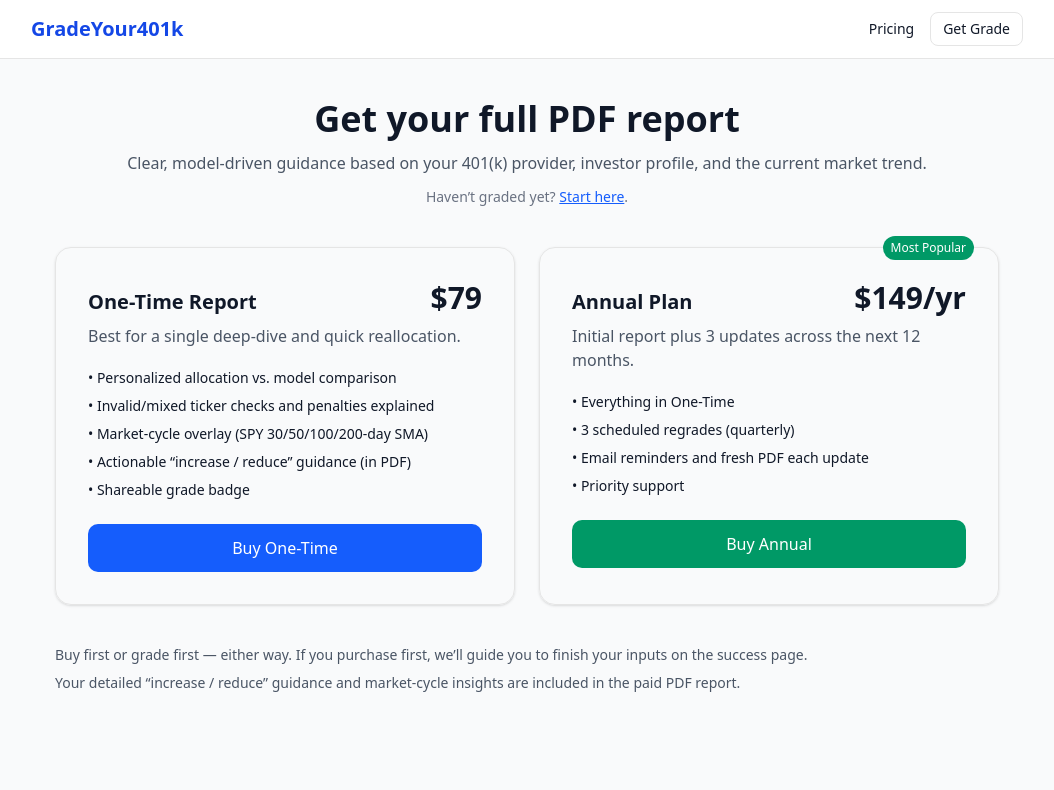
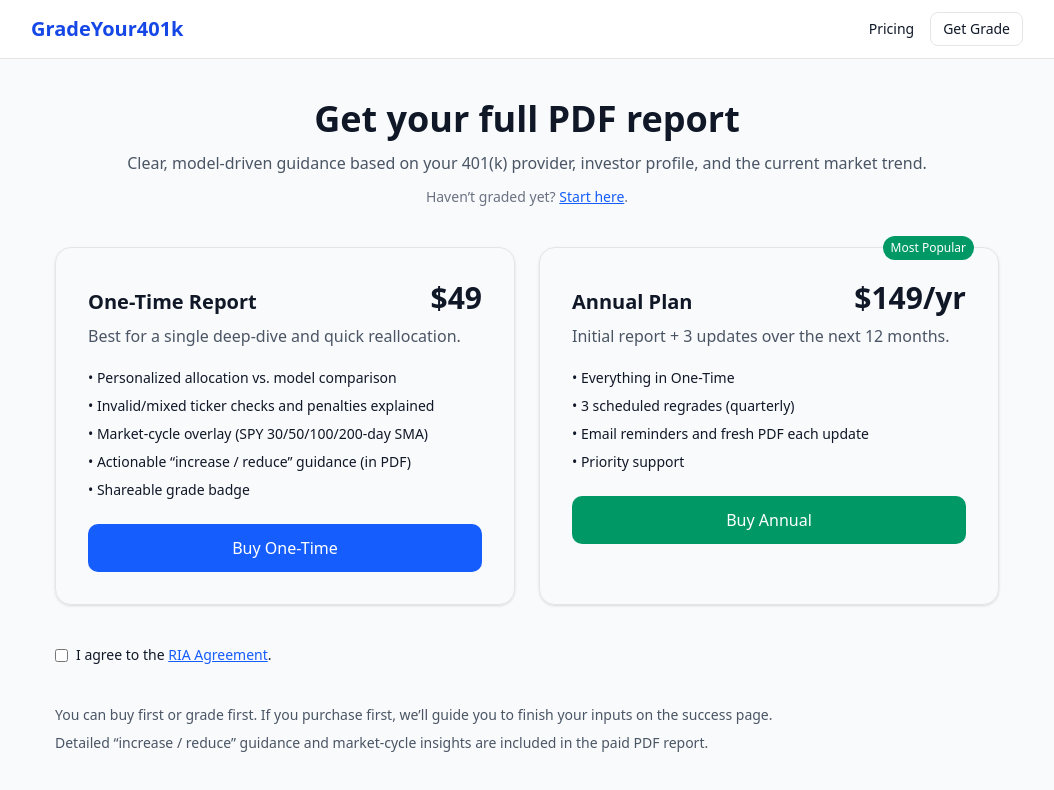
Before and after one commit to rremling/gradeyour401k, a Next.js app: page /pricing in a window 1280 px wide. Shown: the top 790 px of the page, without its empty margins (113-1167 px from the left). Built offline with nearby package versions, Linux system fonts and the light colour scheme.

Commit message:
Update page.tsx

```diff
--- a/src/app/pricing/page.tsx
+++ b/src/app/pricing/page.tsx
@@ -17,13 +17,20 @@ type PreviewPayload = {
 
 const LS_KEY = "gy4k:lastSubmission";
 
+// Optional: display prices via public envs, or hardcode
+const DISPLAY_ONE_TIME = process.env.NEXT_PUBLIC_PRICE_ONE_TIME || "$49";
+const DISPLAY_ANNUAL   = process.env.NEXT_PUBLIC_PRICE_ANNUAL   || "$149/yr";
+
 async function savePreview(data: PreviewPayload): Promise<string> {
   const res = await fetch("/api/preview/save", {
     method: "POST",
     headers: { "Content-Type": "application/json" },
     body: JSON.stringify(data),
   });
-  if (!res.ok) throw new Error("Failed to save preview");
+  if (!res.ok) {
+    const body = await res.text();
+    throw new Error(`Save preview failed (${res.status}): ${body}`);
+  }
   const json = await res.json();
   return json.previewId as string;
 }
@@ -34,19 +41,27 @@ async function startCheckout(planKey: "one_time" | "annual", previewId: string)
     headers: { "Content-Type": "application/json" },
     body: JSON.stringify({ planKey, previewId }),
   });
-  if (!res.ok) throw new Error("Failed to start checkout");
+  if (!res.ok) {
+    const body = await res.text();
+    throw new Error(`Checkout failed (${res.status}): ${body}`);
+  }
   const json = await res.json();
   if (!json.url) throw new Error("No checkout URL returned");
   window.location.href = json.url as string;
 }
 
 export default function PricingPage() {
+  const [agree, setAgree] = useState(false);
   const [loading, setLoading] = useState<"one" | "annual" | null>(null);
   const [error, setError] = useState<string | null>(null);
 
   const purchase = useCallback(async (planKey: "one_time" | "annual") => {
     try {
       setError(null);
+      if (!agree) {
+        setError("Please agree to the RIA Agreement before continuing.");
+        return;
+      }
       setLoading(planKey);
 
       // Try to use the latest graded inputs from localStorage
@@ -76,7 +91,7 @@ export default function PricingPage() {
       setError(e?.message || "Something went wrong starting checkout.");
       setLoading(null);
     }
-  }, []);
+  }, [agree]);
 
   return (
     <main className="mx-auto max-w-5xl p-6 md:p-10 space-y-10">
@@ -96,7 +111,7 @@ export default function PricingPage() {
         <div className="rounded-2xl border shadow-sm p-6 md:p-8 flex flex-col">
           <div className="flex items-baseline justify-between">
             <h2 className="text-xl font-semibold">One-Time Report</h2>
-            <div className="text-3xl font-bold">$79</div>
+            <div className="text-3xl font-bold">{DISPLAY_ONE_TIME}</div>
           </div>
           <p className="text-gray-600 mt-2">Best for a single deep-dive and quick reallocation.</p>
           <ul className="mt-5 space-y-2 text-sm">
@@ -124,9 +139,9 @@ export default function PricingPage() {
           </span>
           <div className="flex items-baseline justify-between">
             <h2 className="text-xl font-semibold">Annual Plan</h2>
-            <div className="text-3xl font-bold">$149/yr</div>
+            <div className="text-3xl font-bold">{DISPLAY_ANNUAL}</div>
           </div>
-          <p className="text-gray-600 mt-2">Initial report plus 3 updates across the next 12 months.</p>
+          <p className="text-gray-600 mt-2">Initial report + 3 updates over the next 12 months.</p>
           <ul className="mt-5 space-y-2 text-sm">
             <li>• Everything in One-Time</li>
             <li>• 3 scheduled regrades (quarterly)</li>
@@ -145,19 +160,38 @@ export default function PricingPage() {
         </div>
       </section>
 
-      {error && (
-        <div className="rounded-md border border-red-300 bg-red-50 text-red-700 p-3 text-sm">
-          {error}
-        </div>
-      )}
+      {/* Agreement + Errors */}
+      <section className="space-y-3">
+        <label className="flex items-start gap-2 text-sm">
+          <input
+            type="checkbox"
+            checked={agree}
+            onChange={(e) => setAgree(e.target.checked)}
+            className="mt-1"
+          />
+          <span>
+            I agree to the{" "}
+            <Link href="/legal/ria" className="text-blue-600 underline" target="_blank">
+              RIA Agreement
+            </Link>
+            .
+          </span>
+        </label>
 
-      {/* FAQ-ish footer */}
+        {error && (
+          <div className="rounded-md border border-red-300 bg-red-50 text-red-700 p-3 text-sm">
+            {error}
+          </div>
+        )}
+      </section>
+
+      {/* Footer */}
       <section className="text-sm text-gray-600 space-y-2">
         <p>
-          Buy first or grade first — either way. If you purchase first, we’ll guide you to finish your inputs on the success page.
+          You can buy first or grade first. If you purchase first, we’ll guide you to finish your inputs on the success page.
         </p>
         <p>
-          Your detailed “increase / reduce” guidance and market-cycle insights are included in the paid PDF report.
+          Detailed “increase / reduce” guidance and market-cycle insights are included in the paid PDF report.
         </p>
       </section>
     </main>
```
